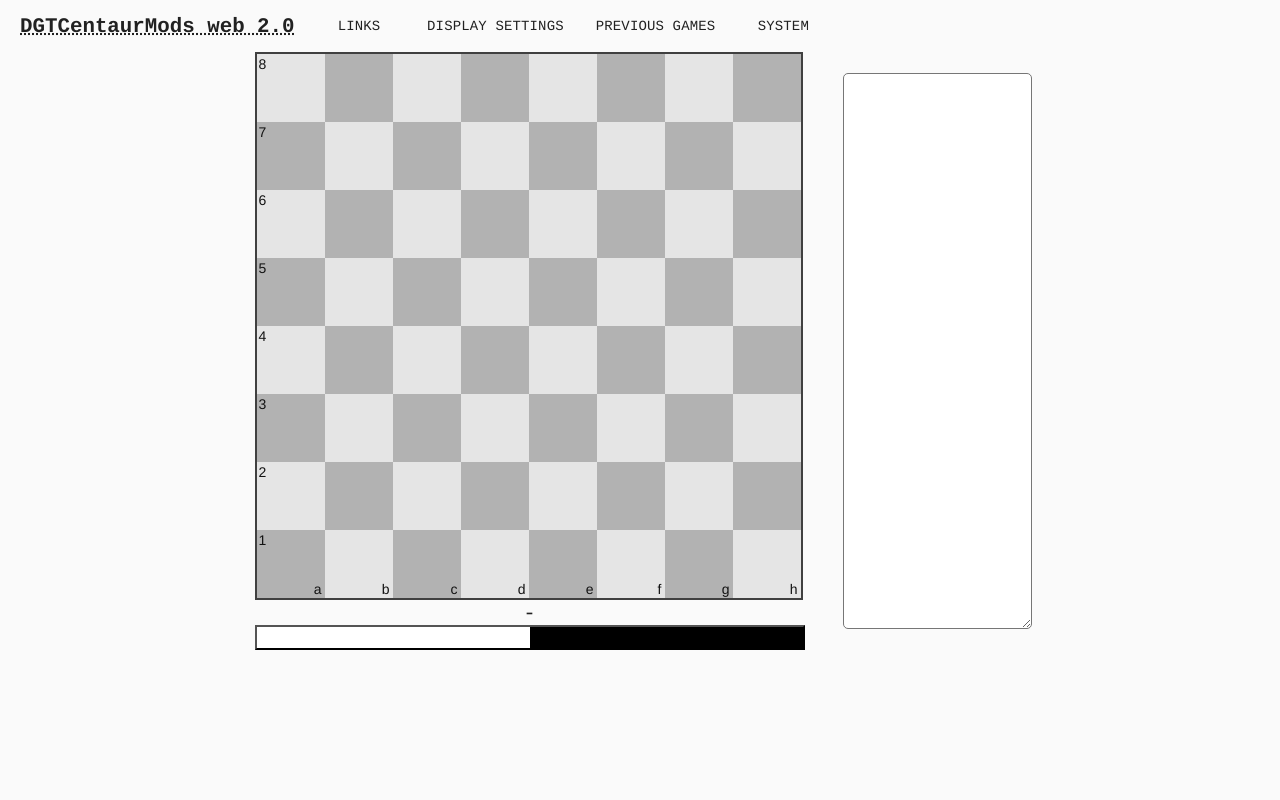
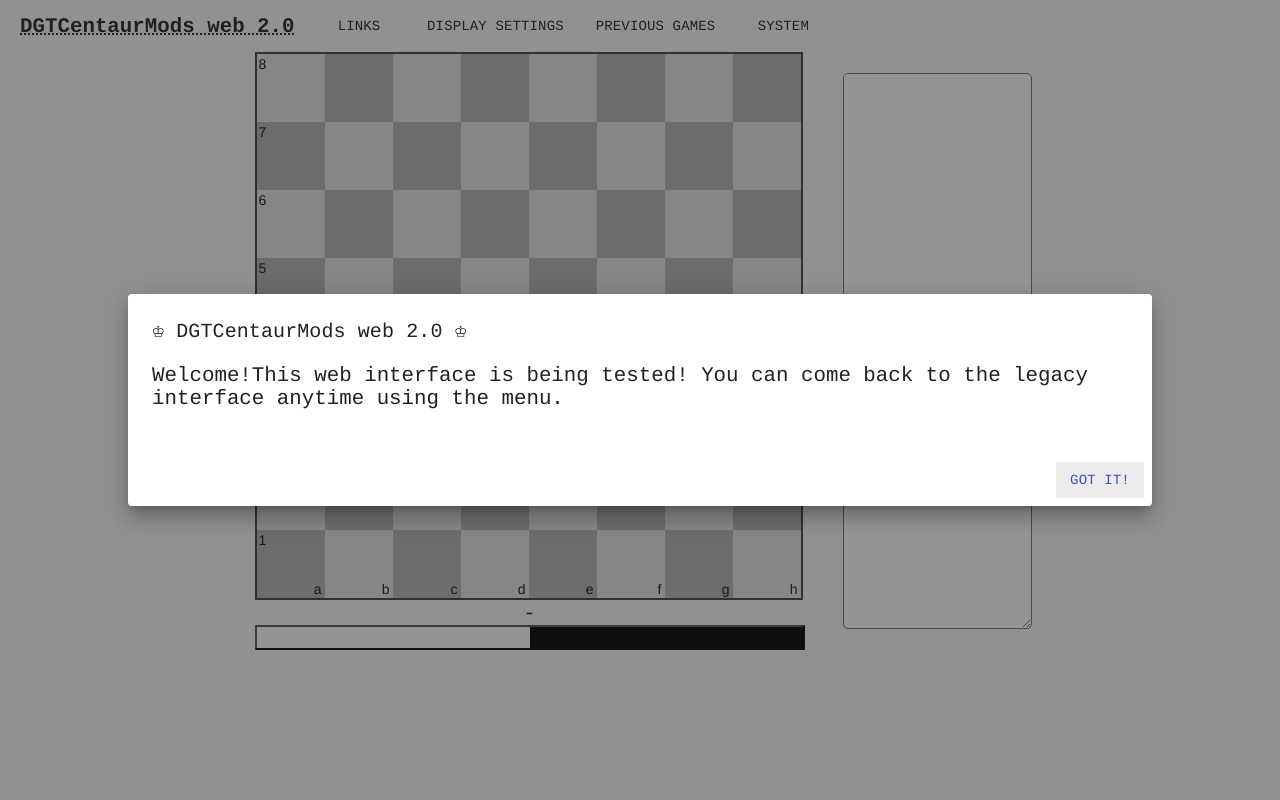
Before and after one commit to DGTCentaurMods/DGTCentaurMods, a Flask app: page / in a window 1280 px wide. Run offline with Flask 3, Linux system fonts and the light colour scheme.

Commit message:
Added web events log menu.

```diff
--- a/DGTCentaurMods/opt/DGTCentaurMods/web/app.py
+++ b/DGTCentaurMods/opt/DGTCentaurMods/web/app.py
@@ -22,14 +22,51 @@
 from flask import Flask, render_template
 from flask_socketio import SocketIO
 from DGTCentaurMods.game.lib import common
+from DGTCentaurMods.game.consts import consts
 
 import logging
+
+
+def tail(f, lines=1, _buffer=4098):
+    """Tail a file and get X lines from the end"""
+    # place holder for the lines found
+    lines_found = []
+
+    # block counter will be multiplied by buffer
+    # to get the block size from the end
+    block_counter = -1
+
+    # loop until we find X lines
+    while len(lines_found) < lines:
+        try:
+            f.seek(block_counter * _buffer, os.SEEK_END)
+        except IOError:  # either file is too small, or too many lines requested
+            f.seek(0)
+            lines_found = f.readlines()
+            break
+
+        lines_found = f.readlines()
+
+        # we found enough lines, get out
+        # Removed this line because it was redundant the while will catch
+        # it, I left it for history
+        # if len(lines_found) > lines:
+        #    break
+
+        # decrement the block counter to get the
+        # next X bytes
+        block_counter -= 1
+
+    return lines_found[-lines:]
+
 
 logging.getLogger('chess.engine').setLevel(logging.CRITICAL)
 logging.getLogger("requests").setLevel(logging.CRITICAL)
 logging.getLogger("urllib3").setLevel(logging.CRITICAL)
 logging.getLogger("werkzeug").setLevel(logging.CRITICAL)
 logging.getLogger("urllib3").propagate = False
+
+WEB_NAME = "DGTCentaurMods web 2.0"
 
 appFlask = Flask(__name__)
 
@@ -82,6 +119,10 @@ def on_request(message):
 			time.sleep(.5)
 			os.system("sudo systemctl restart DGTCentaurMods.service")
 
+		if action == "log_events":
+			message = {"log_data":tail(open(consts.LOG_FILENAME, "r"), 100)}
+			socketio.emit('message', message)
+
 	else:
 
 		# Broadcast to all connected clients
@@ -89,7 +130,7 @@ def on_request(message):
 
 @appFlask.route("/")
 def index():
-	return render_template('2.0/index.html', data={"boardsize": 550, "iconsize": int(550/9)})
+	return render_template('2.0/index.html', data={"title":WEB_NAME, "boardsize": 550, "iconsize": int(550/9)})
 
 
 # LEGACY WEB SITE - reachable thru http://localhost/legacy
--- a/DGTCentaurMods/opt/DGTCentaurMods/web/static/2.0/css/index.css
+++ b/DGTCentaurMods/opt/DGTCentaurMods/web/static/2.0/css/index.css
@@ -14,6 +14,11 @@ textarea {
 	-moz-border-radius: 5px;
 	border-radius: 5px;
 	width:100%;
+}
+
+.logData {
+	height:400px;
+
 }
 
 .piece-417db:hover {
--- a/DGTCentaurMods/opt/DGTCentaurMods/web/static/2.0/js/index.js
+++ b/DGTCentaurMods/opt/DGTCentaurMods/web/static/2.0/js/index.js
@@ -34,64 +34,12 @@ angular.module("dgt-centaur-mods", ['ngMaterial', 'angular-storage', 'ngAnimate'
 
 		const stockfish = new Worker('static/stockfish/stockfish.js')
 
+		stockfish._lasteval = 0
+
+		// FEN history (built from PGN)
 		const history = {
 			fens:[],
 			index:0
-		}
-
-		stockfish._lasteval = 0
-
-		stockfish.onmessage = (event) => {
-
-			if (event.data) {
-
-				//console.log(event.data)
-
-				// Stockfish evaluation finishes with the bestmove message
-				if (event.data.includes("bestmove")) {
-					me.board.eval = 50+stockfish._lasteval
-					$scope.$apply()
-				}
-
-				// Stockfish evaluation feedback
-				if (event.data.includes("score cp")) {
-
-					// info depth 1 seldepth 1 multipv 1 score cp -537 nodes
-					const regexp = /score\ cp\ ([^ ]+)\ /gi
-					const matches = regexp.exec(event.data)
-
-					const MAX_VALUE = 600
-
-					if (matches && matches.length) {
-
-						let value = parseInt(matches[1])
-
-						// black plays?
-						if (me.board.turn == 0) value = -value
-
-						if (value >  MAX_VALUE) value =  MAX_VALUE
-						if (value < -MAX_VALUE) value = -MAX_VALUE
-
-						value = parseInt((value/(MAX_VALUE *2)) * 100)
-
-						stockfish._lasteval = value
-					}
-				}
-
-				// Stockfish detected (future) mat state
-				if (event.data.includes("score mate")) {
-
-					let value = 50
-
-					// black plays?
-					if (me.board.turn == 0) value = -value
-
-					stockfish._lasteval = value
-
-					me.board.eval = 50+value
-					$scope.$apply()
-				}
-			}
 		}
 
 		// Board data
@@ -102,6 +50,7 @@ angular.module("dgt-centaur-mods", ['ngMaterial', 'angular-storage', 'ngAnimate'
 			eval:50,
 		}
 
+		// Each display menu item is connected to a boolean main.board property
 		const displaySettings = [
 			{ id:"previous_move", default:true,  label: "Previous move", type:"checkbox"},
 			{ id:"kings_checks", default:false,  label: "Kings checks", type:"checkbox"},
@@ -125,9 +74,27 @@ angular.module("dgt-centaur-mods", ['ngMaterial', 'angular-storage', 'ngAnimate'
 				]
 			}, {
 				label:"System", items: [
-					{ label: "Power off board", action:() => me.socket.emit('request', {'sys_action':'shutdown'}) },
-					{ label: "Reboot board", action:() => me.socket.emit('request', {'sys_action':'reboot'}) },
-					{ label: "Restart service", action:() => me.socket.emit('request', {'sys_action':'restart_service'}) },
+					{ label: "Power off board", action:() => {
+							me.socket.emit('request', {'sys_action':'shutdown'})
+							popupMessage('A shutdown request has been sent to the board!')
+
+						}
+					},
+					{ label: "Reboot board", action:() => {
+							me.socket.emit('request', {'sys_action':'reboot'})
+							popupMessage('A reboot request has been sent to the board!')
+						}
+					},
+					{ label: "Restart service", action:() => {
+							me.socket.emit('request', {'sys_action':'restart_service'})
+							popupMessage('A service restart request has been sent to the board!')
+						}
+					},
+					{ type: "divider"},
+					{ label: "Last log events", action:() => {
+						me.socket.emit('request', {'sys_action':'log_events'})
+					}
+				},
 				]
 			}
 		]
@@ -207,50 +174,149 @@ angular.module("dgt-centaur-mods", ['ngMaterial', 'angular-storage', 'ngAnimate'
 			return board
 		}
 
+		// Stockfish evaluation feedback
+		stockfish.onmessage = (event) => {
+
+			if (event.data) {
+
+				//console.log(event.data)
+
+				// Stockfish evaluation finishes with the bestmove message
+				if (event.data.includes("bestmove")) {
+					me.board.eval = 50+stockfish._lasteval
+					$scope.$apply()
+				}
+
+				// Stockfish evaluation feedback
+				if (event.data.includes("score cp")) {
+
+					// info depth 1 seldepth 1 multipv 1 score cp -537 nodes
+					const regexp = /score\ cp\ ([^ ]+)\ /gi
+					const matches = regexp.exec(event.data)
+
+					const MAX_VALUE = 600
+
+					if (matches && matches.length) {
+
+						let value = parseInt(matches[1])
+
+						// black plays?
+						if (me.board.turn == 0) value = -value
+
+						if (value >  MAX_VALUE) value =  MAX_VALUE
+						if (value < -MAX_VALUE) value = -MAX_VALUE
+
+						value = parseInt((value/(MAX_VALUE *2)) * 100)
+
+						stockfish._lasteval = value
+					}
+				}
+
+				// Stockfish detected (future) mat state
+				if (event.data.includes("score mate")) {
+
+					let value = 50
+
+					// black plays?
+					if (me.board.turn == 0) value = -value
+
+					stockfish._lasteval = value
+
+					me.board.eval = 50+value
+					$scope.$apply()
+				}
+			}
+		}
+
+		 var popupMessage = (message) => {
+			$mdDialog.show(
+				$mdDialog.alert()
+				  .clickOutsideToClose(true)
+				  .title('♔ '+document.title+' ♔')
+				  .textContent(message)
+				  .ariaLabel(message)
+				  .ok('Got it!'))
+		 }
+
 		$timeout(() => {
 
 			me.chessboard = buildChessboard(me.board, { keyboard:true })
 
-			me.socket = io();
+			me.socket = io()
+
+			me.socket.on("error", (error) => {
+				console.log(error)
+			})
+
+			me.socket.on("connect", () => {
+				console.log("Connected to the server.")
+			})
+
+			me.socket.on("disconnect", (reason) => {
+				console.log("Disonnected to the server.")
+				if (reason === "io server disconnect") {
+				  // The disconnection was initiated by the server, you need to reconnect manually
+				  me.socket.connect()
+				}
+				// Else the socket will automatically try to reconnect
+			})
 
 			// We receive data from the server app
 			me.socket.on('message', function(message) {
 				//console.log(message)
 
-				if (message.clear_board_graphic_moves) {
-					Chessboard.clearGraphicArrow(me.chessboard)
-				}
+				// Shortcuts to make the code more readable...
+				const arrow = Chessboard.drawGraphicArrow
+				const square = Chessboard.drawGraphicSquare
 
-				if (message.fen) {
+				const socketmessages = {
 
-					if (me.current_fen != message.fen) {
+					// We receive last log events
+					log_data: (value) => {
+						me.logData = value.join('\n')
+						$mdDialog.show({
+							contentElement: '#log_data',
+							parent: angular.element(document.body),
+							targetEvent: null,
+							clickOutsideToClose: true
+						})
+					},
+
+					// We clear the graphics (not the user ones)
+					clear_board_graphic_moves: () => Chessboard.clearGraphicArrow(me.chessboard),
+
+					// We receive a new postion
+					fen: (value) => {
+
+						if (me.current_fen != value) {
 
 							// We determinate from the FEN which color plays
-						me.board.turn = message.fen.includes(' w ') ? 1 : 0
+							me.board.turn = value.includes(' w ') ? 1 : 0
 
 							me.board.turn_caption = "turn → "+(me.board.turn ? 'white' : 'black')
 
-						me.chessboard.position(message.fen)
-						me.current_fen = message.fen
+							me.chessboard.position(value)
+							me.current_fen = value
 
 							// We trigger the evaluation on new FEN only
 							if (me.board.live_evaluation) {
-							stockfish.postMessage("position fen " + message.fen)
+								stockfish.postMessage("position fen " + value)
 								stockfish.postMessage("go depth 12")
 							}
 						}
-				}
+					},
 
-				// The PGN has been formatted by the server
-				if (message.pgn) {
-					me.current_pgn = message.pgn
+					// We receive the current PGN, formatted by the server
+					pgn: (value) => {
+						me.current_pgn = value
 
 						let moves = (() => {
 							const c = new Chess()
-						c.load_pgn(message.pgn)
+							c.load_pgn(value)
 							return c.history()
 						})()
 
+						// We build the FEN history
 						history.fens = [DEFAULT_POSITION]
 
 						var c = new Chess()
@@ -261,48 +327,52 @@ angular.module("dgt-centaur-mods", ['ngMaterial', 'angular-storage', 'ngAnimate'
 						})
 
 						history.index = history.fens.length-1
-				}
-
-				// Shortcuts to make the code more readable...
-				const arrow = Chessboard.drawGraphicArrow
-				const square = Chessboard.drawGraphicSquare
+					},
 
 					// Last move has been taken back - we draw it
-				if (message.uci_undo_move) {
-					arrow(me.chessboard, message.uci_undo_move.slice(0, 2), { color:'orange' })
-					arrow(me.chessboard, message.uci_undo_move, { color:'orange' })
-				}
+					uci_undo_move: (value) => {
+						arrow(me.chessboard, value.slice(0, 2), { color:'orange' })
+						arrow(me.chessboard, value, { color:'orange' })
+					},
 
 					// We draw the previous move
-				if (me.board.previous_move && message.uci_move) {
-					square(me.chessboard, message.uci_move.slice(0, 2), { color:"black" })
-					arrow(me.chessboard, message.uci_move, { color:"black" })
+					uci_move: (value) => {
+
+						if (me.board.previous_move) {
+							square(me.chessboard, value.slice(0, 2), { color:"black" })
+							arrow(me.chessboard, value, { color:"black" })
 						}
+					},
 
 					// We draw the computer move
-				if (message.computer_uci_move) {
-					arrow(me.chessboard, message.computer_uci_move, { color:"yellow" })
-				}
+					computer_uci_move: (value) => arrow(me.chessboard, value, { color:"yellow" }),
 
 					// We draw the hint
-				if (message.tip_uci_move) {
-					arrow(me.chessboard, message.tip_uci_move, { color:"green" })
-				}
+					tip_uci_move: (value) => arrow(me.chessboard, value, { color:"green" }),
 
 					// We draw the checks
-				if (me.board.kings_checks && message.checkers && message.checkers.length>0 && message.kings) {
+					checkers: (value) => {
+						if (me.board.kings_checks && value.length>0 && message.kings) {
 
 							let kingSquare = message.kings[1 -me.board.turn]
 							square(me.chessboard, kingSquare, { color:"red" })
 
-					message.checkers.forEach(item => {
+							value.forEach(item => {
 								arrow(me.chessboard, item+kingSquare, { color:"red" })
 							})
 						}
+					},
 
 					// We override the default turn caption
-				if (message.turn_caption) {
-					me.board.turn_caption = message.turn_caption
+					turn_caption: (value) => {
+						me.board.turn_caption = value
+					}
+				}
+
+				for(var id in socketmessages) {
+					// Does the message contain the id?
+					// If yes we call the function
+					if (message[id]) socketmessages[id](message[id])
 				}
 
 				$scope.$apply()
@@ -311,6 +381,8 @@ angular.module("dgt-centaur-mods", ['ngMaterial', 'angular-storage', 'ngAnimate'
 			// We ask the app to send us the current PGN, FEN and previous move
 			me.socket.emit('request', {'fen':true, 'pgn': true, 'uci_move': true})
 
+			popupMessage('Welcome!This web interface is being tested!\nYou can come back to the legacy interface anytime using the menu.')
+
 		}, 500)
 	}
 ])
--- a/DGTCentaurMods/opt/DGTCentaurMods/web/templates/2.0/index.html
+++ b/DGTCentaurMods/opt/DGTCentaurMods/web/templates/2.0/index.html
@@ -37,14 +37,14 @@
 		</script>
 
 	</head>
-	<title>DGTCentaurMods web 2.0</title>
+	<title>{{ data.title }}</title>
 	<body class="text-center mainfont">
 		<div>
 			<div ng-controller="MainController as main" class="container theme-showcase">
 
 				<div layout="row">
 					<md-menu-bar>
-						<span class="app_title">DGTCentaurMods web 2.0</span>
+						<span class="app_title">{{ data.title }}</span>
 
 						<md-menu data-ng-repeat="menu in main.menuitems">
 							<md-button ng-click="main.openMenu($mdMenu, $event)" aria-label="[[ menu.label ]]">
@@ -55,6 +55,7 @@
 									<md-menu-item ng-switch-when="checkbox">
 										<md-button ng-click="main.executeCheckboxMenu(item, $event)" aria-label="[[ item.label ]]">[[ item.label ]] → [[ main.board[item.id]?' [YES]':' [NO]' ]]</md-button>
 									</md-menu-item>
+									<md-menu-item ng-switch-when="divider"></md-menu-item>
 									<md-menu-item ng-switch-default>
 										<md-button ng-click="main.executeMenu(item, $event)" aria-label="[[ item.label ]]">[[ item.label ]]</md-button>
 									</md-menu-item>
@@ -77,6 +78,19 @@
 						<div flex="45"><textarea readonly style="height: {{ data.boardsize }}px" ng-model="main.current_pgn"></textarea></div>
 					</div>
 				</div>
+
+				<div style="visibility: hidden">
+					<div class="md-dialog-container" id="log_data">
+					<md-dialog layout-padding>
+						<h2>♗ Last log events... ♗</h2>
+						<div layout="col" layout-align="space-around center">
+							<textarea class="logData" readonly ng-model="main.logData"></textarea>
+						</div>
+					</md-dialog>
+					</div>
+				</div>
+
+
 			</div>
 		</div>
 	</body>
```
Lines whose indentation alone changed are shown as unchanged.
